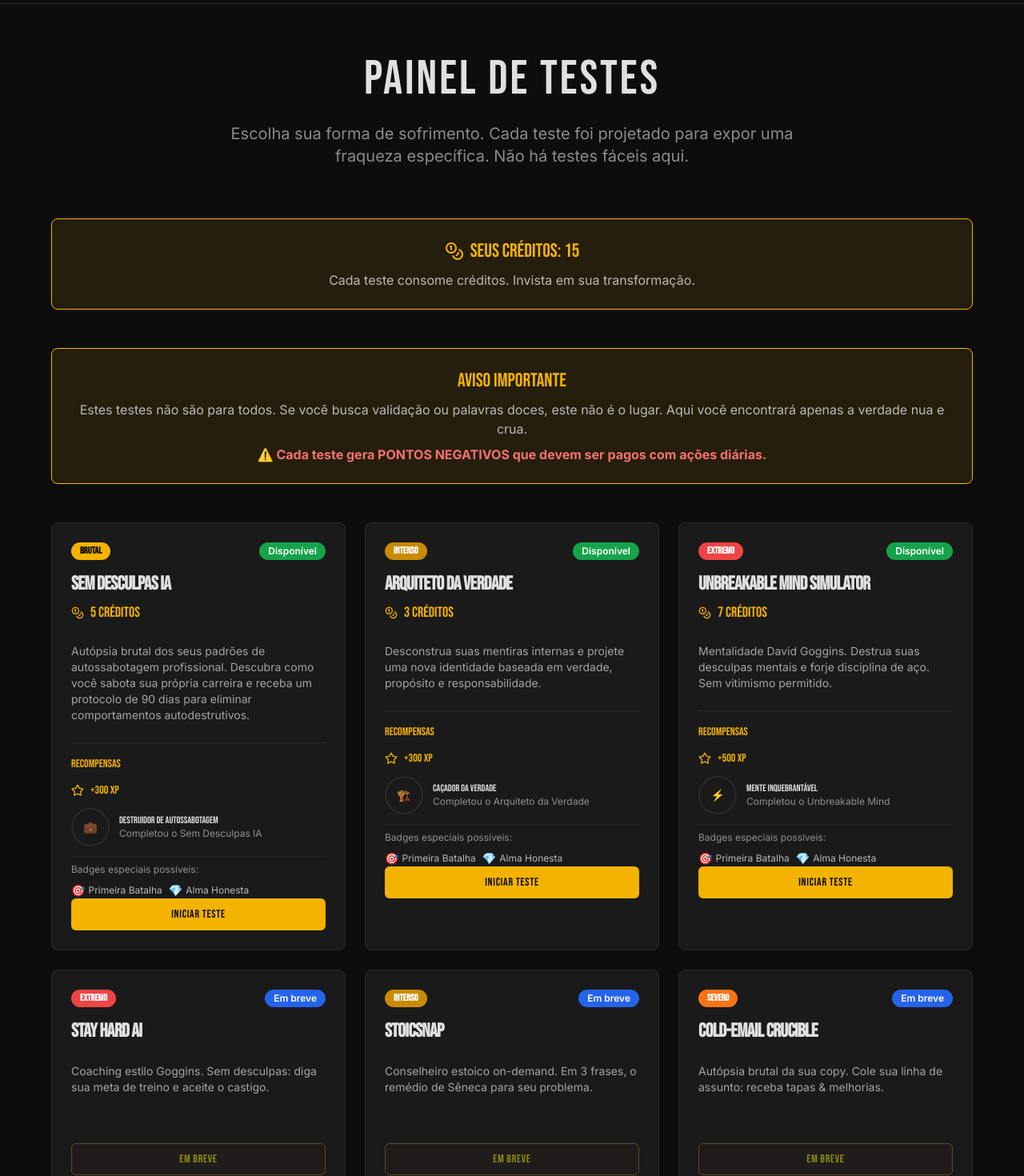
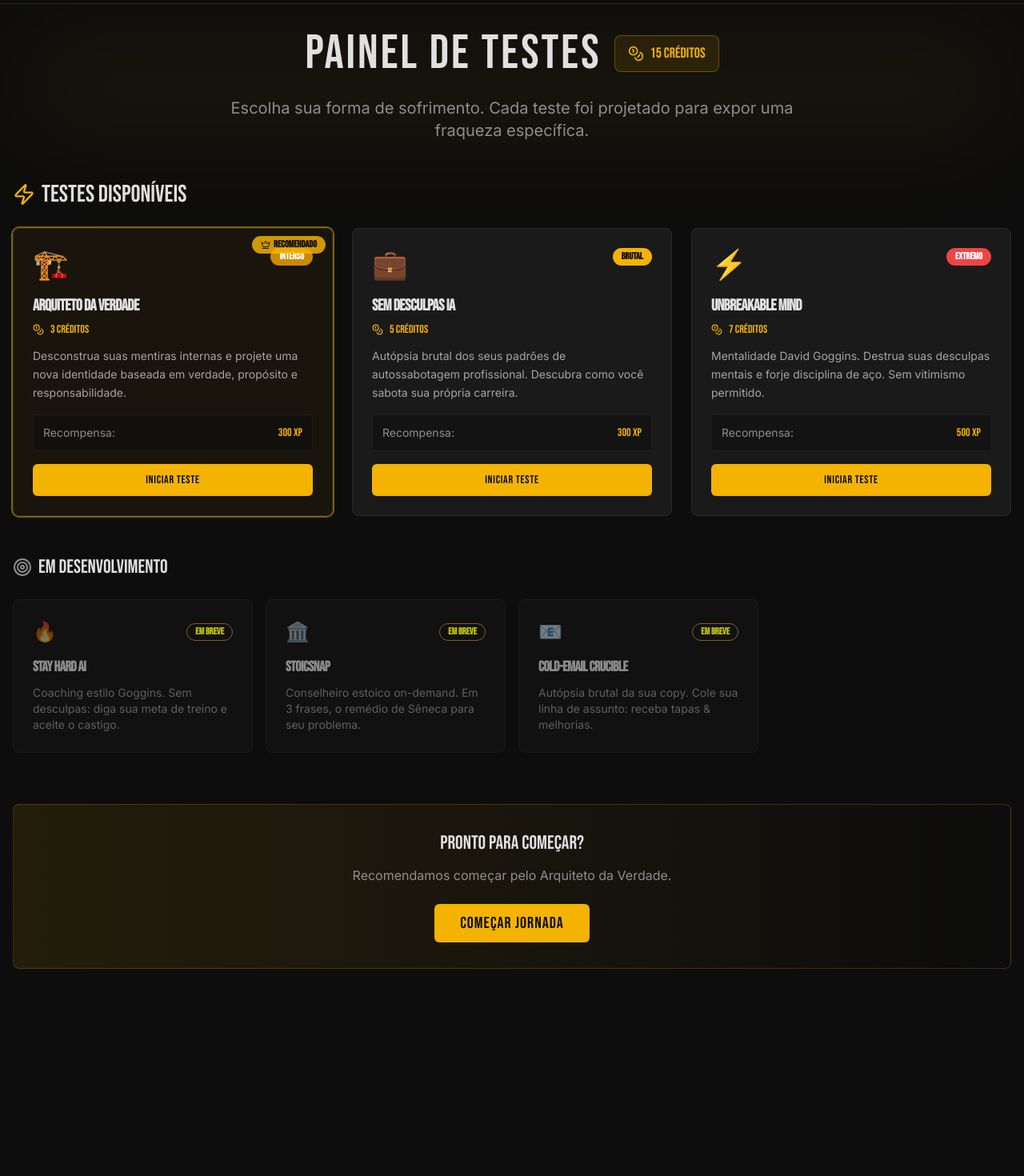
Before and after one commit to obrunomorgado/discomfort-lab-manifesto, a React (Vite) app: page /testes in a window 1280 px wide. Shown: the part 60-1530 px from the top of the page at 80% size. After the commit the page ends 1303 px from the top, so only its background shows below. Built offline with nearby package versions, Linux system fonts and the light colour scheme.

Commit message:
Implement test panel UX redesign
Redesign the test panel for a more fluid UX, including header simplification, test card redesign, intelligent navigation, status consolidation, improved responsiveness, and micro-interactions.

```diff
--- a/src/pages/TestPanel.tsx
+++ b/src/pages/TestPanel.tsx
@@ -1,3 +1,4 @@
+
 import { Link } from "react-router-dom";
 import { Card, CardContent, CardDescription, CardHeader, CardTitle } from "@/components/ui/card";
 import { Button } from "@/components/ui/button";
@@ -6,7 +7,7 @@ import { RewardPreview } from "@/components/RewardPreview";
 import { useUserProgress } from "@/hooks/useUserProgress";
 import { useCredits } from "@/hooks/useCredits";
 import { Badge as BadgeType } from "@/types/user";
-import { Coins } from "lucide-react";
+import { Coins, Zap, AlertTriangle, Crown, Target } from "lucide-react";
 
 const TestPanel = () => {
   const { progress } = useUserProgress();
@@ -76,16 +77,6 @@ const TestPanel = () => {
 
   const tests = [
     {
-      id: "career-truth-ai",
-      title: "Sem Desculpas IA",
-      description: "Autópsia brutal dos seus padrões de autossabotagem profissional. Descubra como você sabota sua própria carreira e receba um protocolo de 90 dias para eliminar comportamentos autodestrutivos.",
-      difficulty: "BRUTAL",
-      status: "Disponível",
-      link: "/career-truth-ai",
-      xpReward: 300,
-      credits: getTestCost("career-truth-ai")
-    },
-    {
       id: "arquiteto-da-verdade",
       title: "Arquiteto da Verdade",
       description: "Desconstrua suas mentiras internas e projete uma nova identidade baseada em verdade, propósito e responsabilidade.",
@@ -93,17 +84,31 @@ const TestPanel = () => {
       status: "Disponível",
       link: "/arquiteto-da-verdade",
       xpReward: 300,
-      credits: getTestCost("arquiteto-da-verdade")
+      credits: getTestCost("arquiteto-da-verdade"),
+      recommended: true,
+      icon: "🏗️"
+    },
+    {
+      id: "career-truth-ai",
+      title: "Sem Desculpas IA",
+      description: "Autópsia brutal dos seus padrões de autossabotagem profissional. Descubra como você sabota sua própria carreira.",
+      difficulty: "BRUTAL",
+      status: "Disponível",
+      link: "/career-truth-ai",
+      xpReward: 300,
+      credits: getTestCost("career-truth-ai"),
+      icon: "💼"
     },
     {
       id: "unbreakable-mind",
-      title: "Unbreakable Mind Simulator",
+      title: "Unbreakable Mind",
       description: "Mentalidade David Goggins. Destrua suas desculpas mentais e forje disciplina de aço. Sem vitimismo permitido.",
       difficulty: "EXTREMO",
       status: "Disponível",
       link: "/unbreakable-mind",
       xpReward: 500,
-      credits: getTestCost("unbreakable-mind")
+      credits: getTestCost("unbreakable-mind"),
+      icon: "⚡"
     },
     {
       id: "stay-hard-ai",
@@ -112,7 +117,8 @@ const TestPanel = () => {
       difficulty: "EXTREMO",
       status: "Em breve",
       link: "#",
-      xpReward: 500
+      xpReward: 500,
+      icon: "🔥"
     },
     {
       id: "stoic-snap",
@@ -121,7 +127,8 @@ const TestPanel = () => {
       difficulty: "INTENSO",
       status: "Em breve",
       link: "#",
-      xpReward: 250
+      xpReward: 250,
+      icon: "🏛️"
     },
     {
       id: "cold-email-crucible",
@@ -130,32 +137,13 @@ const TestPanel = () => {
       difficulty: "SEVERO",
       status: "Em breve",
       link: "#",
-      xpReward: 200
-    },
-    {
-      id: "4am-challenge",
-      title: "Desafio 4AM",
-      description: "Teste de disciplina extrema. Acorde às 4h por 30 dias. Monitore falhas e receba feedback implacável.",
-      difficulty: "INSANO",
-      status: "Em desenvolvimento",
-      link: "#",
-      xpReward: 1000
-    },
-    {
-      id: "comfort-killer",
-      title: "Comfort Killer",
-      description: "Identifique e elimine suas fugas. AI que monitora seus padrões de procrastinação e cobra resultados.",
-      difficulty: "BRUTAL",
-      status: "Em desenvolvimento",
-      link: "#",
-      xpReward: 400
+      xpReward: 200,
+      icon: "📧"
     }
   ];
 
   const getDifficultyColor = (difficulty: string) => {
     switch (difficulty) {
-      case "INSANO":
-        return "bg-red-600 text-white";
       case "EXTREMO":
         return "bg-red-500 text-white";
       case "BRUTAL":
@@ -164,19 +152,6 @@ const TestPanel = () => {
         return "bg-orange-500 text-white";
       case "INTENSO":
         return "bg-yellow-600 text-white";
-      default:
-        return "bg-gray-500 text-white";
-    }
-  };
-
-  const getStatusColor = (status: string) => {
-    switch (status) {
-      case "Disponível":
-        return "bg-green-600 text-white";
-      case "Em breve":
-        return "bg-blue-600 text-white";
-      case "Em desenvolvimento":
-        return "bg-purple-600 text-white";
       default:
         return "bg-gray-500 text-white";
     }
@@ -210,174 +185,208 @@ const TestPanel = () => {
     return relevant;
   };
 
+  const availableTests = tests.filter(t => t.status === "Disponível");
+  const upcomingTests = tests.filter(t => t.status !== "Disponível");
+
   return (
-    <div className="min-h-screen py-16 px-4">
-      <div className="max-w-6xl mx-auto">
-        {/* Header */}
-        <div className="text-center mb-16">
-          <h1 className="text-5xl md:text-6xl font-bebas text-warm-gray mb-6 tracking-wider">
+    <div className="min-h-screen py-8 px-4">
+      <div className="max-w-7xl mx-auto">
+        {/* Simplified Header with integrated credit counter */}
+        <div className="text-center mb-12 relative">
+          <div className="absolute inset-0 bg-warm-yellow/5 blur-3xl rounded-full"></div>
+          <div className="relative z-10">
+            <div className="flex items-center justify-center gap-4 mb-6">
+              <h1 className="text-5xl md:text-6xl font-bebas text-warm-gray tracking-wider">
                 PAINEL DE TESTES
               </h1>
+              <div className="flex items-center space-x-2 bg-warm-yellow/10 px-4 py-2 rounded-lg border border-warm-yellow/30">
+                <Coins size={20} className="text-warm-yellow" />
+                <span className="font-bebas text-warm-yellow text-lg">
+                  {progress.credits} CRÉDITOS
+                </span>
+              </div>
+            </div>
             <p className="text-xl text-warm-gray/60 font-inter max-w-3xl mx-auto">
               Escolha sua forma de sofrimento. Cada teste foi projetado para expor uma fraqueza específica.
-            Não há testes fáceis aqui.
             </p>
           </div>
-
-        {/* Credit Status */}
-        <div className="bg-warm-yellow/10 border border-warm-yellow p-6 rounded-lg mb-12 text-center">
-          <h2 className="text-2xl font-bebas text-warm-yellow mb-2 flex items-center justify-center space-x-2">
-            <Coins size={24} />
-            <span>SEUS CRÉDITOS: {progress.credits}</span>
-          </h2>
-          <p className="text-warm-gray/80 font-inter">
-            Cada teste consome créditos. Invista em sua transformação.
-          </p>
         </div>
 
-        {/* Treatment Status Warning */}
+        {/* Consolidated Status Bar */}
+        {(progress.isInTreatment || progress.credits < 3) && (
+          <div className="mb-8 space-y-4">
             {progress.isInTreatment && (
-          <div className="bg-red-600/10 border border-red-600 p-6 rounded-lg mb-12 text-center">
-            <h2 className="text-2xl font-bebas text-red-400 mb-2">🏥 PACIENTE EM TRATAMENTO</h2>
-            <p className="text-warm-gray/80 font-inter mb-4">
-              Você tem <span className="text-red-400 font-bold">{progress.debtPoints} pontos de dívida</span> de autossabotagem.
-              Complete suas ações diárias para obter alta médica.
-            </p>
-            <div className="bg-dark-bg/50 p-4 rounded">
-              <p className="text-warm-gray/60 font-inter text-sm">
-                ⚕️ Check-in obrigatório | 📈 Sequência atual: {progress.checkInStreak} dias |
-                🎯 Ações pendentes: {progress.dailyActions.filter(a => !a.completed).length}
+              <div className="bg-red-600/10 border border-red-600/30 p-4 rounded-lg flex items-center space-x-3">
+                <AlertTriangle className="text-red-400" size={20} />
+                <div className="flex-1">
+                  <span className="text-red-400 font-bebas text-lg">
+                    PACIENTE EM TRATAMENTO
+                  </span>
+                  <p className="text-warm-gray/80 text-sm">
+                    {progress.debtPoints} pontos de dívida • {progress.dailyActions.filter(a => !a.completed).length} ações pendentes
                   </p>
                 </div>
               </div>
             )}
 
-        {/* Warning Banner */}
-        <div className="bg-warm-yellow/10 border border-warm-yellow p-6 rounded-lg mb-12 text-center">
-          <h2 className="text-2xl font-bebas text-warm-yellow mb-2">AVISO IMPORTANTE</h2>
-          <p className="text-warm-gray/80 font-inter">
-            Estes testes não são para todos. Se você busca validação ou palavras doces,
-            este não é o lugar. Aqui você encontrará apenas a verdade nua e crua.
-            <span className="block mt-2 text-red-400 font-bold">
-              ⚠️ Cada teste gera PONTOS NEGATIVOS que devem ser pagos com ações diárias.
+            {progress.credits < 3 && (
+              <div className="bg-warm-yellow/10 border border-warm-yellow/30 p-4 rounded-lg flex items-center space-x-3">
+                <Coins className="text-warm-yellow" size={20} />
+                <div className="flex-1">
+                  <span className="text-warm-yellow font-bebas text-lg">
+                    CRÉDITOS INSUFICIENTES
                   </span>
+                  <p className="text-warm-gray/80 text-sm">
+                    Você precisa de pelo menos 3 créditos para começar
                   </p>
                 </div>
+                <Button size="sm" className="bg-warm-yellow text-dark-bg hover:bg-warm-yellow/90 font-bebas">
+                  COMPRAR CRÉDITOS
+                </Button>
+              </div>
+            )}
+          </div>
+        )}
 
-        {/* Tests Grid */}
+        {/* Available Tests - Redesigned Cards */}
+        <div className="mb-12">
+          <h2 className="text-3xl font-bebas text-warm-gray mb-6 flex items-center space-x-2">
+            <Zap className="text-warm-yellow" size={28} />
+            <span>TESTES DISPONÍVEIS</span>
+          </h2>
+
           <div className="grid md:grid-cols-2 lg:grid-cols-3 gap-6">
-          {tests.map((test) => (
+            {availableTests.map((test) => {
+              const isCompleted = isTestCompleted(test.id);
+              const hasCredits = progress.credits >= (test.credits || 0);
+
+              return (
                 <Card
                   key={test.id}
-              className="bg-dark-card border-dark-border hover-lift transition-all duration-300 hover:border-warm-yellow/50"
+                  className={`group relative overflow-hidden transition-all duration-300 hover:scale-105 hover:shadow-xl border-dark-border ${
+                    test.recommended ? 'ring-2 ring-warm-yellow/50 bg-warm-yellow/5' : 'bg-dark-card'
+                  } ${!hasCredits && !isCompleted ? 'opacity-75' : ''}`}
                 >
-              <CardHeader>
-                <div className="flex justify-between items-start mb-2">
+                  {test.recommended && (
+                    <div className="absolute top-2 right-2">
+                      <Badge className="bg-warm-yellow text-dark-bg font-bebas text-xs animate-pulse">
+                        <Crown size={12} className="mr-1" />
+                        RECOMENDADO
+                      </Badge>
+                    </div>
+                  )}
+
+                  <CardHeader className="pb-3">
+                    <div className="flex items-start justify-between mb-3">
+                      <div className="text-4xl">{test.icon}</div>
                       <Badge className={`font-bebas text-xs ${getDifficultyColor(test.difficulty)}`}>
                         {test.difficulty}
                       </Badge>
-                  <Badge className={`font-inter text-xs ${getStatusColor(test.status)}`}>
-                    {test.status}
-                  </Badge>
                     </div>
-                <CardTitle className="text-2xl font-bebas text-warm-gray">
+
+                    <CardTitle className="text-xl font-bebas text-warm-gray group-hover:text-warm-yellow transition-colors">
                       {test.title}
                     </CardTitle>
 
-                {/* Credit Cost */}
-                {test.credits && test.status === "Disponível" && (
-                  <div className="flex items-center space-x-2 mt-2">
-                    <Coins size={16} className="text-warm-yellow" />
-                    <span className="text-warm-yellow font-bebas text-lg">
+                    {test.credits && (
+                      <div className="flex items-center space-x-2">
+                        <Coins size={14} className="text-warm-yellow" />
+                        <span className="text-warm-yellow font-bebas text-sm">
                           {test.credits} CRÉDITOS
                         </span>
                       </div>
                     )}
                   </CardHeader>
-              <CardContent>
-                <CardDescription className="text-warm-gray/70 font-inter mb-6 min-h-[60px]">
+
+                  <CardContent className="pt-0">
+                    <CardDescription className="text-warm-gray/70 font-inter mb-4 text-sm leading-relaxed">
                       {test.description}
                     </CardDescription>
 
-                {/* Show rewards for available tests */}
-                {test.status === "Disponível" && testBadges[test.id] && (
-                  <RewardPreview
-                    xpReward={test.xpReward}
-                    testBadge={testBadges[test.id]}
-                    specialBadges={getRelevantSpecialBadges(test.id)}
-                    isCompleted={isTestCompleted(test.id)}
-                  />
-                )}
-
-                {test.status === "Disponível" ? (
-                  <div className="space-y-2">
-                    {/* Credit validation */}
-                    {test.credits && progress.credits < test.credits && (
-                      <div className="text-center p-2 bg-red-600/10 rounded border border-red-600/30">
-                        <p className="text-red-400 text-sm font-inter">
-                          Créditos insuficientes
-                        </p>
+                    {/* Compact reward preview */}
+                    <div className="mb-4 p-3 bg-dark-bg/50 rounded border border-dark-border/50">
+                      <div className="flex items-center justify-between text-sm">
+                        <span className="text-warm-gray/60">Recompensa:</span>
+                        <span className="text-warm-yellow font-bebas">{test.xpReward} XP</span>
                       </div>
-                    )}
+                    </div>
 
                     <Link to={test.link}>
                       <Button
-                        className={`w-full font-bebas tracking-wider ${
-                          isTestCompleted(test.id)
+                        className={`w-full font-bebas tracking-wider transition-all duration-300 ${
+                          isCompleted
                             ? "bg-green-600 hover:bg-green-700"
-                            : test.credits && progress.credits < test.credits
-                              ? "bg-gray-600 hover:bg-gray-700 opacity-75"
-                              : "bg-warm-yellow text-dark-bg hover:bg-warm-yellow/90"
+                            : !hasCredits && test.credits
+                              ? "bg-gray-600 hover:bg-gray-700"
+                              : "bg-warm-yellow text-dark-bg hover:bg-warm-yellow/90 hover:scale-105"
                         }`}
+                        disabled={!hasCredits && !isCompleted && test.credits}
                       >
-                        {isTestCompleted(test.id)
+                        {isCompleted
                           ? "REFAZER TESTE"
-                          : test.credits && progress.credits < test.credits
+                          : !hasCredits && test.credits
                             ? "CRÉDITOS INSUFICIENTES"
                             : "INICIAR TESTE"
                         }
                       </Button>
                     </Link>
+                  </CardContent>
+                </Card>
+              );
+            })}
           </div>
-                ) : (
-                  <Button
-                    disabled
-                    className="w-full font-bebas tracking-wider mt-4"
-                    variant="outline"
-                  >
-                    {test.status.toUpperCase()}
-                  </Button>
-                )}
+        </div>
+
+        {/* Upcoming Tests - Simplified */}
+        <div>
+          <h2 className="text-2xl font-bebas text-warm-gray mb-6 flex items-center space-x-2">
+            <Target className="text-warm-gray/60" size={24} />
+            <span>EM DESENVOLVIMENTO</span>
+          </h2>
+
+          <div className="grid md:grid-cols-3 lg:grid-cols-4 gap-4">
+            {upcomingTests.map((test) => (
+              <Card key={test.id} className="bg-dark-card/50 border-dark-border/50 opacity-75">
+                <CardHeader className="pb-2">
+                  <div className="flex items-center justify-between mb-2">
+                    <div className="text-2xl opacity-60">{test.icon}</div>
+                    <Badge variant="outline" className="text-xs font-bebas">
+                      {test.status}
+                    </Badge>
+                  </div>
+                  <CardTitle className="text-lg font-bebas text-warm-gray/80">
+                    {test.title}
+                  </CardTitle>
+                </CardHeader>
+                <CardContent className="pt-0">
+                  <p className="text-warm-gray/50 text-sm font-inter">
+                    {test.description}
+                  </p>
                 </CardContent>
               </Card>
             ))}
           </div>
+        </div>
 
-        {/* Bottom CTA */}
-        <div className="text-center mt-16">
-          <h2 className="text-3xl font-bebas text-warm-gray mb-4">
-            NÃO SABE POR ONDE COMEÇAR?
-          </h2>
+        {/* Bottom CTA - Simplified */}
+        {progress.credits >= 3 && !progress.testsCompleted.length && (
+          <div className="text-center mt-16 p-8 bg-gradient-to-r from-warm-yellow/10 to-transparent rounded-lg border border-warm-yellow/20">
+            <h3 className="text-2xl font-bebas text-warm-gray mb-3">
+              PRONTO PARA COMEÇAR?
+            </h3>
             <p className="text-warm-gray/60 font-inter mb-6">
-            Recomendamos começar pelo Arquiteto da Verdade (3 créditos). É o teste mais acessível para começar sua jornada.
+              Recomendamos começar pelo Arquiteto da Verdade.
             </p>
             <Link to="/arquiteto-da-verdade">
               <Button
                 size="lg"
-              className={`font-bebas text-xl px-8 py-6 tracking-wider ${
-                progress.credits >= 3
-                  ? "bg-warm-yellow text-dark-bg hover:bg-warm-yellow/90"
-                  : "bg-gray-600 hover:bg-gray-700"
-              }`}
-              disabled={progress.credits < 3}
+                className="font-bebas text-xl px-8 py-6 tracking-wider bg-warm-yellow text-dark-bg hover:bg-warm-yellow/90 hover:scale-105 transition-all duration-300"
               >
-              {progress.credits >= 3
-                ? "COMEÇAR COM ARQUITETO DA VERDADE"
-                : "COMPRE CRÉDITOS PARA COMEÇAR"
-              }
+                COMEÇAR JORNADA
               </Button>
             </Link>
           </div>
+        )}
       </div>
     </div>
   );
```
Lines whose indentation alone changed are shown as unchanged.
